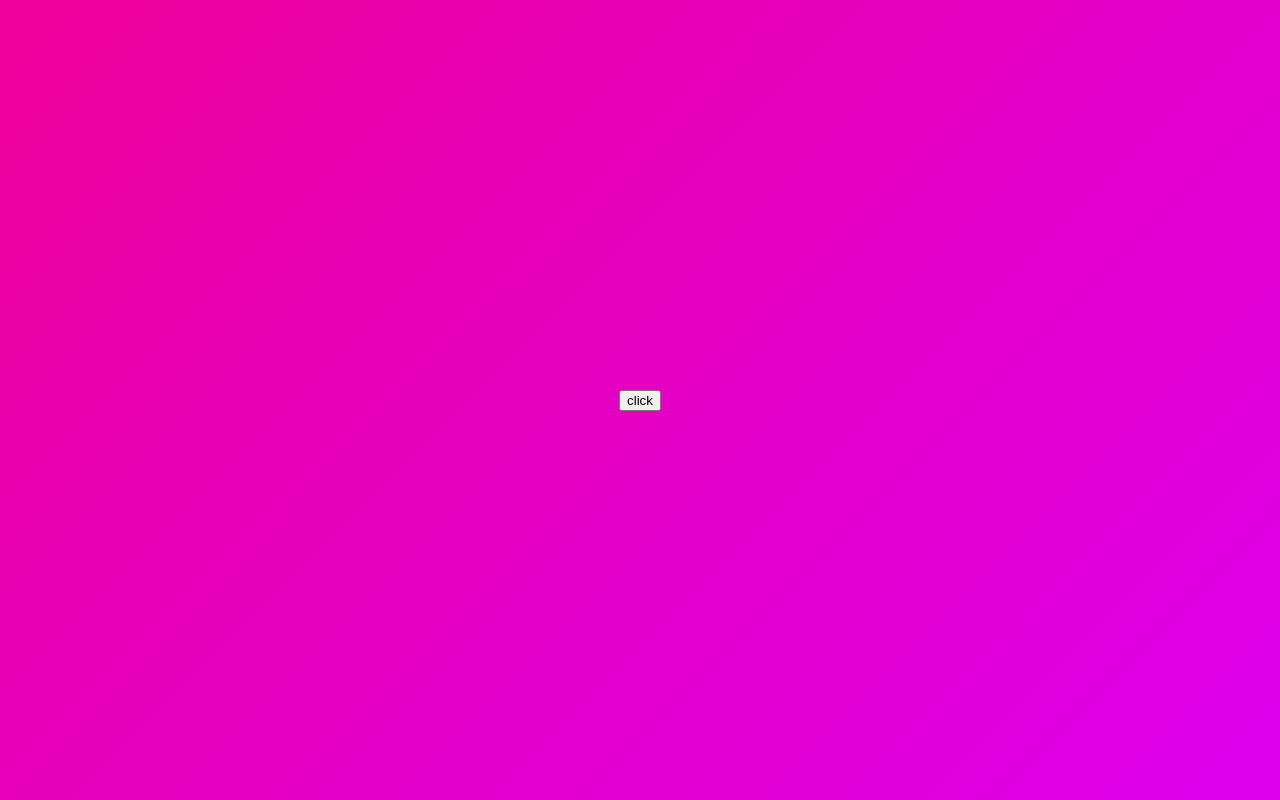
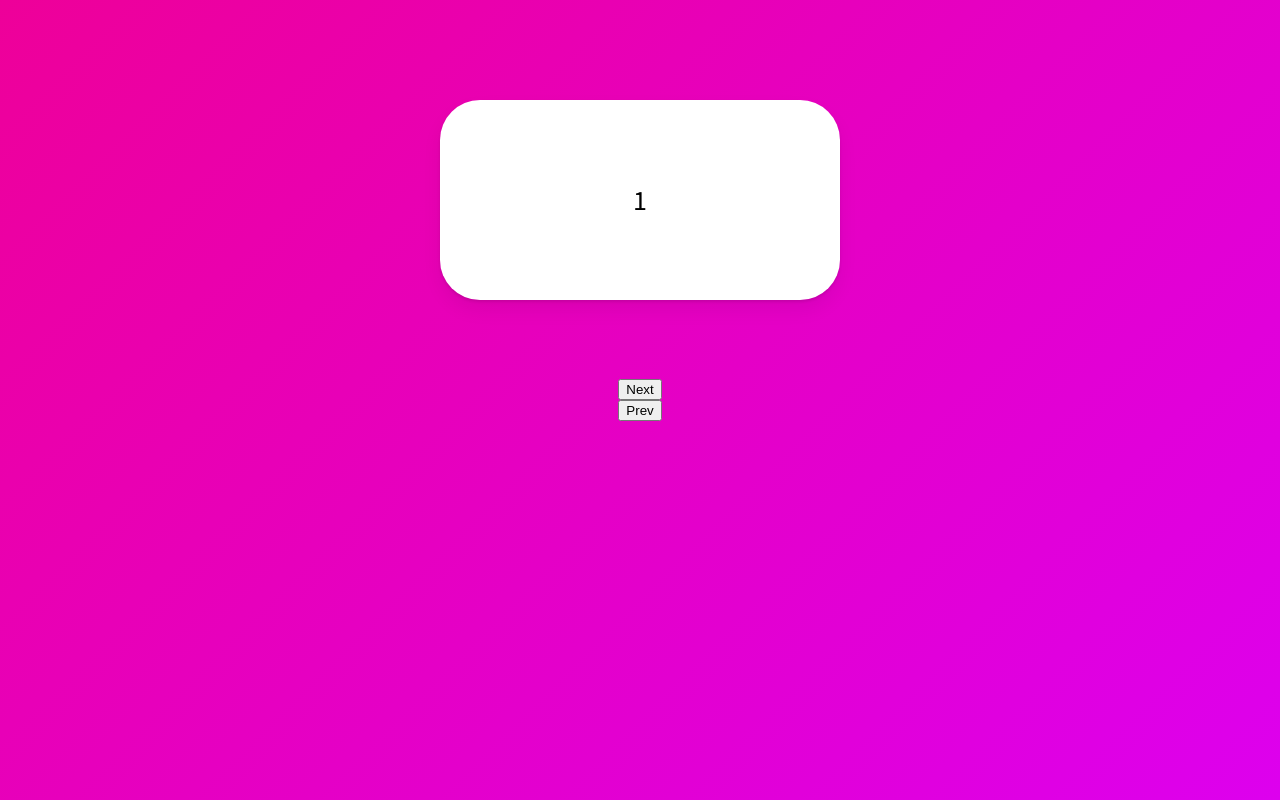
Before and after one commit to blackMoja/blackMoja-react-study-app, a React (Create React App) app: page / in a window 1280 px wide. Built offline with nearby package versions, Linux system fonts and the light colour scheme.

Commit message:
feat: Slider 컴포넌트 framer-motion으로 구현

```diff
--- a/src/App.tsx
+++ b/src/App.tsx
@@ -10,6 +10,7 @@
   display: flex;
   justify-content: center;
   align-items: center;
+  flex-direction: column;
 `;
 
 const Box = styled(motion.div)`
@@ -19,44 +20,71 @@
   border-radius: 40px;
   position: absolute;
   top: 100px;
+  display: flex;
+  justify-content: center;
+  align-items: center;
+  font-size: 28px;
   box-shadow: 0 2px 3px rgba(0, 0, 0, 0.1), 0 10px 20px rgba(0, 0, 0, 0.06);
 `;
 
-const boxVariants: Variants = {
-  initial: {
-    opacity: 0,
-    scale: 0,
+const box: Variants = {
+  entry: (isBack: boolean) => {
+    return {
+      x: isBack ? -500 : 500,
+      opacity: 0,
+      scale: 0,
+    };
   },
-  visible: {
+  center: {
+    x: 0,
     opacity: 1,
     scale: 1,
-    rotateZ: 360,
+    transition: {
+      duration: 0.3,
+    },
   },
-  leaving: {
-    opacity: 0,
-    scale: 0,
-    y: 50,
+  exit: (isBack: boolean) => {
+    return {
+      x: isBack ? 500 : -500,
+      opacity: 0,
+      scale: 0,
+      transition: {
+        duration: 0.3,
+      },
+    };
   },
 };
 
 function App() {
-  const [showing, setShowing] = useState(false);
+  const [visible, setVisible] = useState(1);
+  const [back, setBack] = useState(false);
 
-  const toggleShowing = () => setShowing(prev => !prev);
+  const nextPlease = () => {
+    setBack(false);
+    setVisible(prev => (prev === 10 ? 10 : prev + 1));
+  };
+
+  const prevPlease = () => {
+    setBack(true);
+    setVisible(prev => (prev === 1 ? 1 : prev - 1));
+  };
 
   return (
     <Wrapper>
-      <button onClick={toggleShowing}>click</button>
-      <AnimatePresence>
-        {showing ? (
-          <Box
-            variants={boxVariants}
-            initial="initial"
-            animate="visible"
-            exit="leaving"
-          />
-        ) : null}
+      <AnimatePresence custom={back} exitBeforeEnter>
+        <Box
+          custom={back}
+          variants={box}
+          initial="entry"
+          animate="center"
+          exit="exit"
+          key={visible}
+        >
+          {visible}
+        </Box>
       </AnimatePresence>
+      <button onClick={nextPlease}>Next</button>
+      <button onClick={prevPlease}>Prev</button>
     </Wrapper>
   );
 }
```
